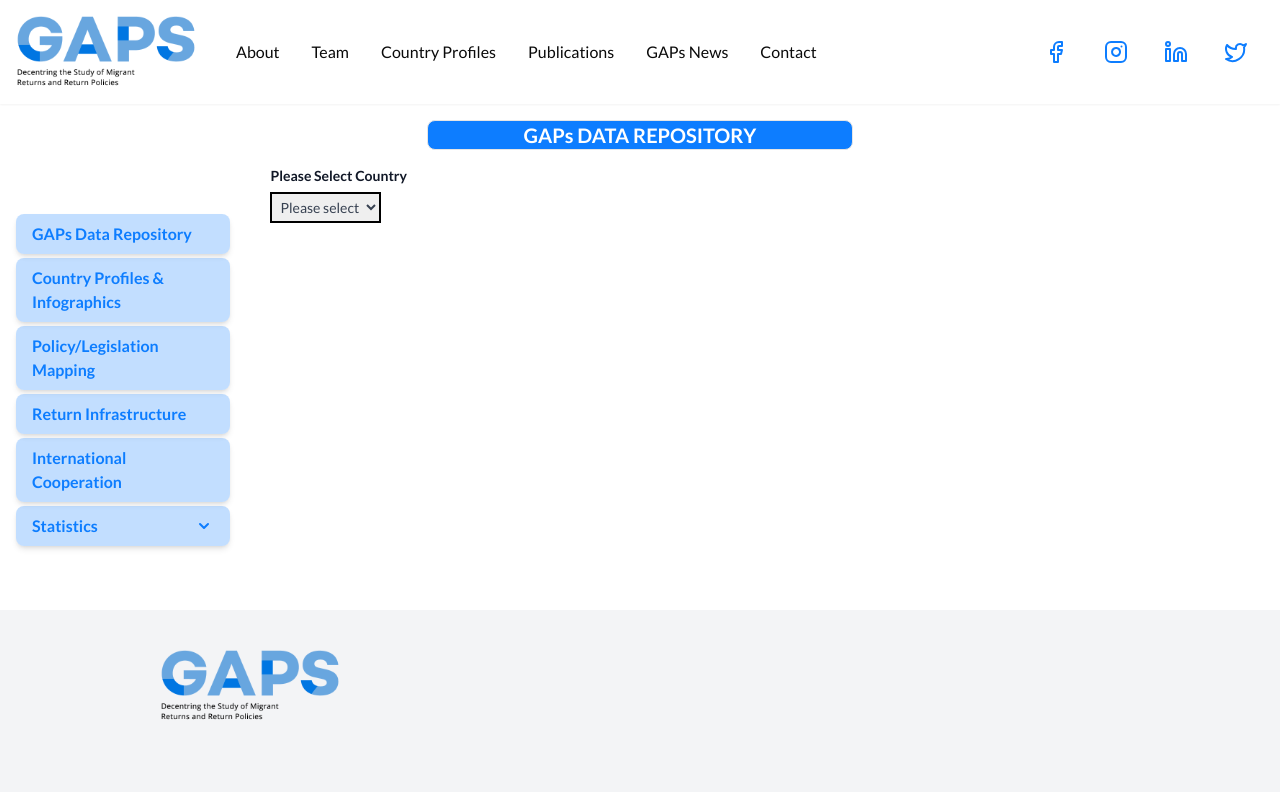
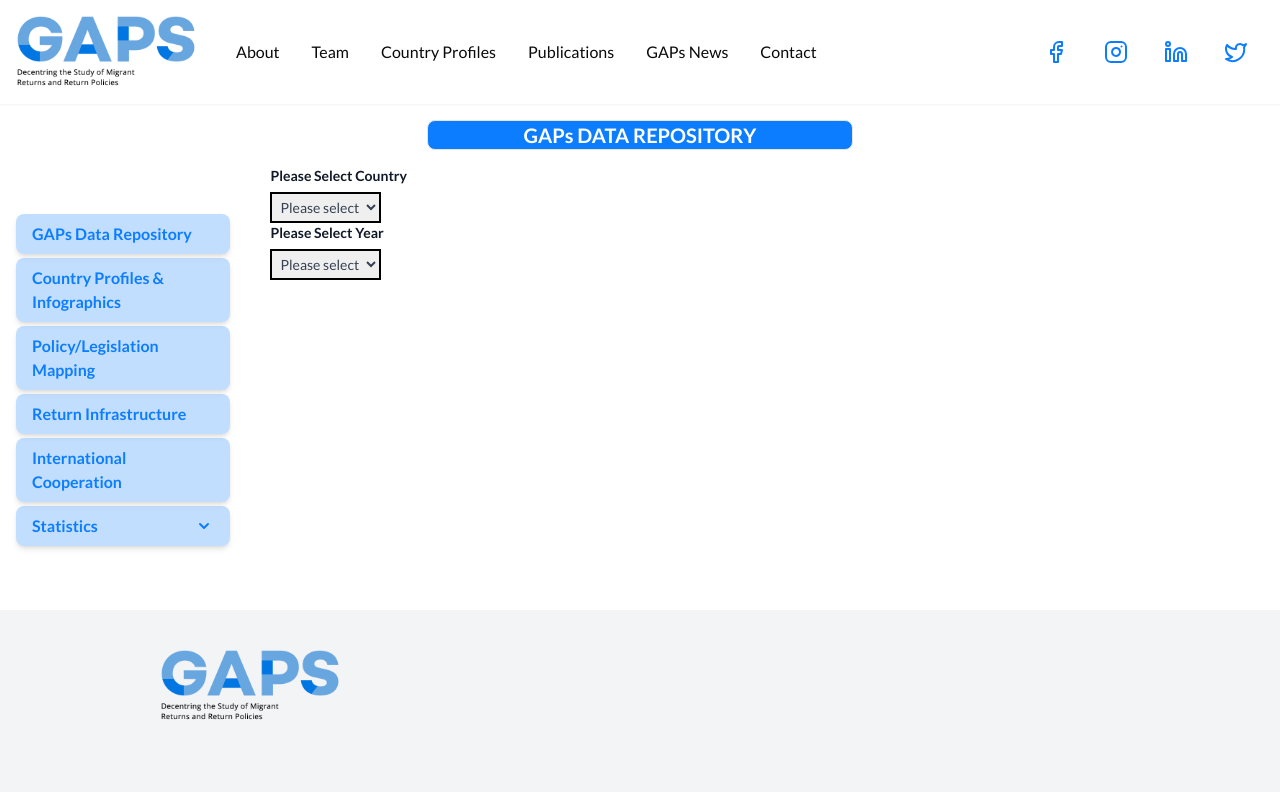
Before and after one commit to muhsinaltintop/gap-project, a Next.js app: page /statistics/returns-by-citizenship in a window 1280 px wide. Shown: the top 792 px of the page. Built offline with nearby package versions, Linux system fonts and the light colour scheme.

Commit message:
Return by citizenship structure is updated

```diff
--- a/app/_components/ChartComponent.jsx
+++ b/app/_components/ChartComponent.jsx
@@ -1,5 +1,5 @@
-"use client";
-import React, { useState } from "react";
+"use client"
+import React, { useState, useEffect } from "react";
 import { saveSvgAsPng } from "save-svg-as-png";
 import {
   BarChart,
@@ -11,12 +11,10 @@
   Legend,
 } from "recharts";
 
-
 import countries from "../../public/_mocks_/countryList.json";
 import PageTitle from "./_atoms/PageTitle";
 
 const ChartComponent = ({ data, title }) => {
-
   const [selectedCountries, setSelectedCountries] = useState([]);
 
   const handleCountryChange = (country) => {
@@ -49,6 +47,16 @@
     selectedCountries.includes(country.countryName)
   );
 
+  // useEffect to automatically select all countries when the title includes "Return by Citizenship"
+  useEffect(() => {
+    if (title.includes("Return by Citizenship")) {
+      const allCountryKeys = Object.keys(data[0]).filter(
+        (key) => key !== "id" && key !== "year"
+      );
+      setSelectedCountries(allCountryKeys); // Set all countries as selected
+    }
+  }, [title, data]);
+
   // Formatter function for the legend and checkboxes
   const formatLegend = (value) => {
     switch (value) {
@@ -61,7 +69,7 @@
       case "otherTotal":
         return "Other Total";
       case "turkey":
-        return "Türkiye"
+        return "Türkiye";
       default:
         return value.charAt(0).toUpperCase() + value.slice(1);
     }
@@ -69,10 +77,10 @@
 
   return (
     <div className="m-10">
-
       <div>
-       <PageTitle title={title}/>
+        <PageTitle title={title} />
       </div>
+      {!title.includes("Return by Citizenship") && (
         <div className="mt-4">
           <h3>Select Countries:</h3>
           {Object.keys(data[0]).map((key) => {
@@ -90,14 +98,16 @@
                 </label>
               );
             }
+            return null;
           })}
         </div>
+      )}
       <div className="downloadimage" width={1000} height={500}>
         <BarChart width={1000} height={600} data={filteredData} className="mt-6">
           <CartesianGrid strokeDasharray="3 3" />
           <XAxis dataKey="year" />
           <YAxis />
-          <Tooltip/>
+          <Tooltip />
           <Legend formatter={formatLegend} />
           {filteredCountries.map((country, index) => (
             <Bar key={index} dataKey={country.countryName} fill={country.color} />
--- a/app/_utils/GlobalApi.jsx
+++ b/app/_utils/GlobalApi.jsx
@@ -285,8 +285,8 @@
   }
 }
 
-const getReturnByCitizenship = async (code) => {
-  const data = await fetchData(`/returns-by-citizenship-${code}?populate=*`)
+const getReturnByCitizenship = async (code, selectedYear) => {
+  const data = await fetchData(`/returns-by-citizenship-${code}?year=${selectedYear}populate=*`)
   return data;
 }
 
--- a/app/api/returns-by-citizenship-gr/route.js
+++ b/app/api/returns-by-citizenship-gr/route.js
@@ -5,15 +5,26 @@
   try {
     const db = await pool.getConnection();
 
-    const query = "select * from rbc_greece";
-    const [rows] = await db.execute(query);
+    // URL parametrelerini alıyoruz
+    const { searchParams } = new URL(request.url);
+    const year = searchParams.get('year');
+
+    // Yıl parametresi varsa, sorguya ekleyelim
+    let query = "SELECT * FROM rbc_greece";
+    if (year) {
+      query += ` WHERE year = ?`;
+    }
+
+    // Veritabanı sorgusunu çalıştır
+    const [rows] = await db.execute(query, year ? [year] : []);
     db.release();
 
+    // Sonuçları döndür
     return NextResponse.json(rows);
   } catch (error) {
     return NextResponse.json(
       {
-        error: error,
+        error: error.message,
       },
       { status: 500 }
     );
--- a/app/statistics/returns-by-citizenship/page.jsx
+++ b/app/statistics/returns-by-citizenship/page.jsx
@@ -4,26 +4,34 @@
 import SelectCountryComponent from "@/app/_components/_returnByCountry/SelectCountryComponent";
 import ChartComponent from "@/app/_components/ChartComponent";
 import { usePathname } from "next/navigation";
-import countries from "../../_components/_returnByCountry/returnCountries.json"
+import countries from "../../_components/_returnByCountry/returnCountries.json";
+import DropDown from "@/app/_components/_atoms/DropDown";
+import returnYears from "../../../public/_mocks_/returnYears";
 
 const Page = () => {
   const [countryCode, setCountryCode] = useState("");
   const [data, setData] = useState([]);
   const [error, setError] = useState(null);
   const [loading, setLoading] = useState(false); // İstek durumunu takip etmek için
-  const pathName = usePathname()
+  const [selectedYear, setSelectedYear] = useState("");
+
   const handleCountryChange = (countryCode) => {
     setCountryCode(countryCode);
     setError(null); // Hata mesajını sıfırlıyoruz
   };
 
+  const handleYearChange = (year) => {
+    setSelectedYear(year);
+    setError(null); // Hata mesajını sıfırlıyoruz
+  };
+
   useEffect(() => {
-    if (!countryCode) return; // Eğer countryCode yoksa istek yapma
+    if (!countryCode || !selectedYear) return; // Eğer ülke veya yıl seçilmemişse istek yapma
 
     const fetchData = async () => {
       setLoading(true); // İstek başlarken loading'i true yap
       try {
-        const result = await getReturnByCitizenship(countryCode); // Asenkron veri alma
+        const result = await getReturnByCitizenship(countryCode, selectedYear); // Asenkron veri alma
         setData(result); // Gelen veriyi güncelle
       } catch (err) {
         console.error("Error fetching data: ", err);
@@ -35,20 +43,25 @@
 
     fetchData();
 
-    // Temizleme fonksiyonu: Eğer countryCode değişmeden önce istek tamamlanmazsa eski isteği temizler
+    // Temizleme fonksiyonu: Eğer countryCode veya year değişmeden önce istek tamamlanmazsa eski isteği temizler
     return () => {
       setLoading(false); // Sayfa değiştiğinde yüklemeyi durduruyoruz
     };
-  }, [countryCode]);
+  }, [countryCode, selectedYear]);
 
   return (
     <div className="w-full mx-6">
       <SelectCountryComponent country={countryCode} onCountryChange={handleCountryChange} countries={countries}/>
-
+      <DropDown
+        label="Please Select Year"
+        options={returnYears}
+        value={selectedYear}
+        onChange={handleYearChange}
+      />
       {loading && <p>Loading data...</p>} {/* Yükleme durumu */}
       {error && <p>Error fetching data</p>} {/* Hata mesajı */}
 
-      {countryCode &&  !loading && !error && (
+      {countryCode && selectedYear && !loading && !error && (
         <div>
           {
             data.length > 0 ? <ChartComponent data={data} title={`Return by Citizenship - ${countryCode === "gr" ? "Greece" : countryCode === "ge" ? "Germany" : "Country Name"}`}/> : ""
--- /dev/null
+++ b/public/_mocks_/returnYears.json
@@ -0,0 +1,12 @@
+[
+
+    { "value": "2015", "label": "2015" },
+    { "value": "2016", "label": "2016" },
+    { "value": "2017", "label": "2017" },
+    { "value": "2018", "label": "2018" },
+    { "value": "2019", "label": "2019" },
+    { "value": "2020", "label": "2020" },
+    { "value": "2021", "label": "2021" },
+    { "value": "2022", "label": "2022" },
+    { "value": "2023", "label": "2023" }
+  ]
```
Lines whose indentation alone changed are shown as unchanged.
